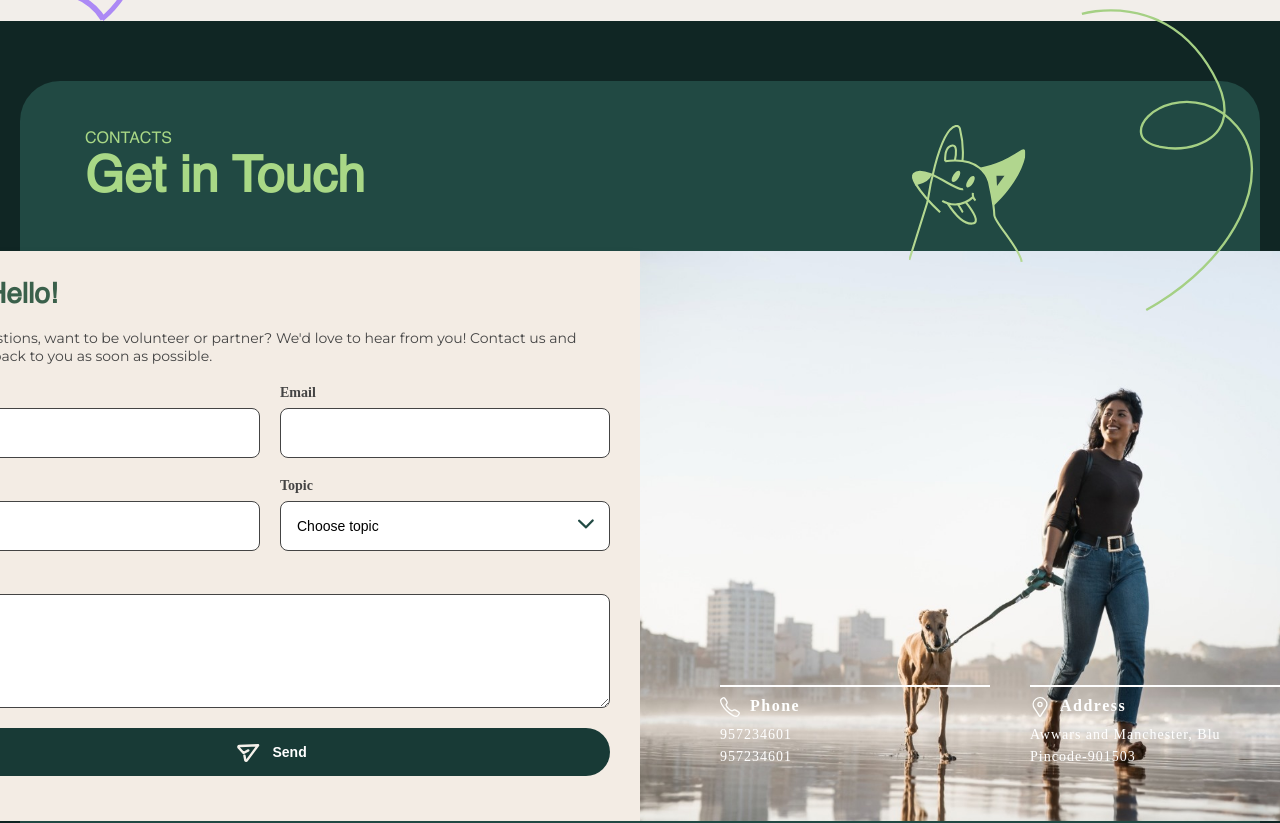
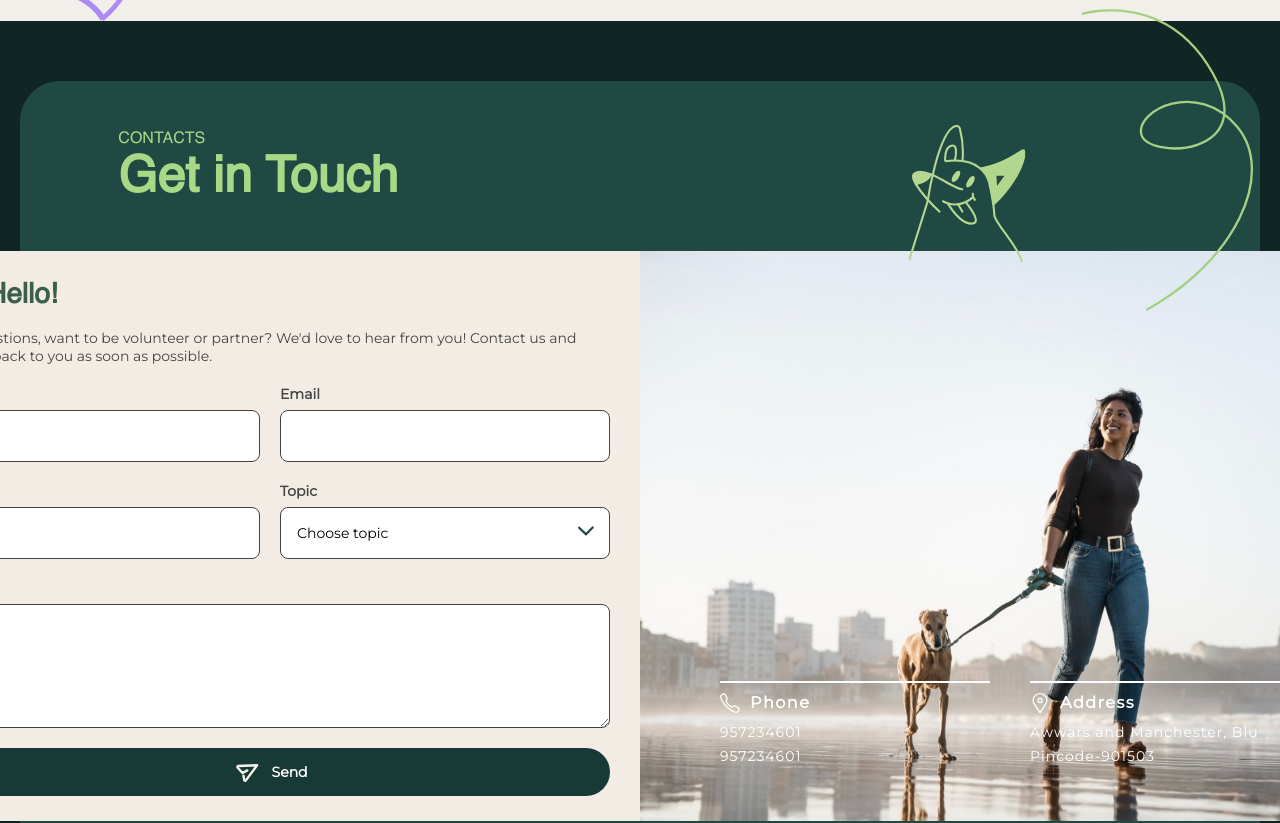
Before and after one commit to vidwanns/the_rescue_tails, a Next.js app: page / in a window 1280 px wide. Shown: the part 6140-6963 px from the top of the page. Built offline with nearby package versions, Linux system fonts and the light colour scheme.

Commit message:
Update sixthSection.css

```diff
--- a/src/app/styles/component/sixthSection/sixthSection.css
+++ b/src/app/styles/component/sixthSection/sixthSection.css
@@ -75,13 +75,14 @@
 .left-text h4 {
     font-size: 16px;
     margin-bottom: 6px;
+    margin-left: 28%;
     font-family: 'HV';
     font-weight: lighter;
-    margin-left: 45px;
     color: #A9D886;
 }
 @media (max-width: 768px) {
 .left-text h4 {
+    font-family: 'HV';
     font-size: 11px;
     margin-left: 5px;
 }
@@ -90,7 +91,8 @@
 .left-text h1 {
     font-size: 50px;
     margin-bottom: 50px;
-    margin-left: 45px;
+    margin-left: 28%;
+    width: 100%;
     color: #A9D886;
     font-family: 'HV';
     font-weight: bold;
@@ -267,6 +269,7 @@
 }
 
 .input-field label {
+    font-family: 'MO';
     font-size: 14px;
     font-weight: bold;
     color: #444;
@@ -278,6 +281,7 @@
 .input-field textarea {
     padding: 16px;
     font-size: 14px;
+    font-family: 'MO';
     border-radius: 8px;
     border: 1.8px solid #444;
     background-color: #fff;
@@ -295,6 +299,7 @@
     border-radius: 30px;
     cursor: pointer;
     margin-top: 20px;
+    font-family: 'MO';
     font-size: 14px;
     font-weight: bold;
     width: 100%;
@@ -335,6 +340,7 @@
     gap: 40px;
     margin: 0;
     width: 100%;
+    font-family: 'mo';
 }
 @media (max-width: 768px) {
     .info-details {
@@ -365,6 +371,7 @@
 }
 
 .info-label {
+    font-family: 'mo';
     font-size: 16px;
     font-weight: bold;
     color: #fff;
```
